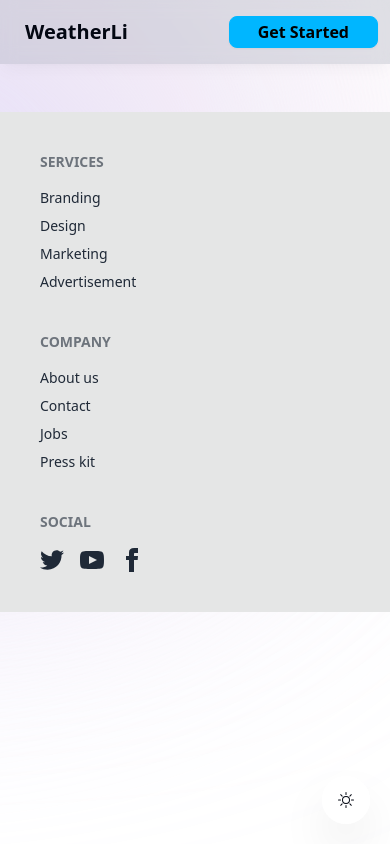
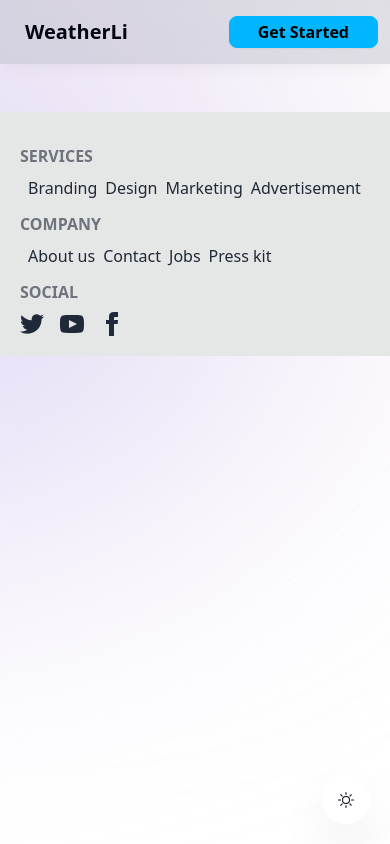
Before and after one commit to danik1341/weather-app, a React (Create React App) app: page /login in a window 390 px wide. Built offline with nearby package versions, Linux system fonts and the light colour scheme; no server answers.

Commit message:
stock footer

```diff
--- a/src/components/footer.tsx
+++ b/src/components/footer.tsx
@@ -2,15 +2,15 @@ import React from "react";
 
 export default function Footer() {
   return (
-    <footer className="p-10 footer bg-base-300 text-base-content">
-      <nav>
+    <footer className="sticky bottom-0 left-0 w-full p-5 sm:p-10 sm:footer bg-base-300 text-base-content">
+      <nav className="my-3 space-x-2 sm:my-0 sm:space-x-0">
         <header className="footer-title">Services</header>
         <a className="link link-hover">Branding</a>
         <a className="link link-hover">Design</a>
         <a className="link link-hover">Marketing</a>
         <a className="link link-hover">Advertisement</a>
       </nav>
-      <nav>
+      <nav className="my-3 space-x-2 sm:my-0 sm:space-x-0">
         <header className="footer-title">Company</header>
         <a className="link link-hover">About us</a>
         <a className="link link-hover">Contact</a>
@@ -19,7 +19,7 @@ export default function Footer() {
       </nav>
       <nav>
         <header className="footer-title">Social</header>
-        <div className="grid grid-flow-col gap-4">
+        <div className="flex gap-4 sm:grid sm:grid-flow-col">
           <a>
             <svg
               xmlns="http://www.w3.org/2000/svg"
```
